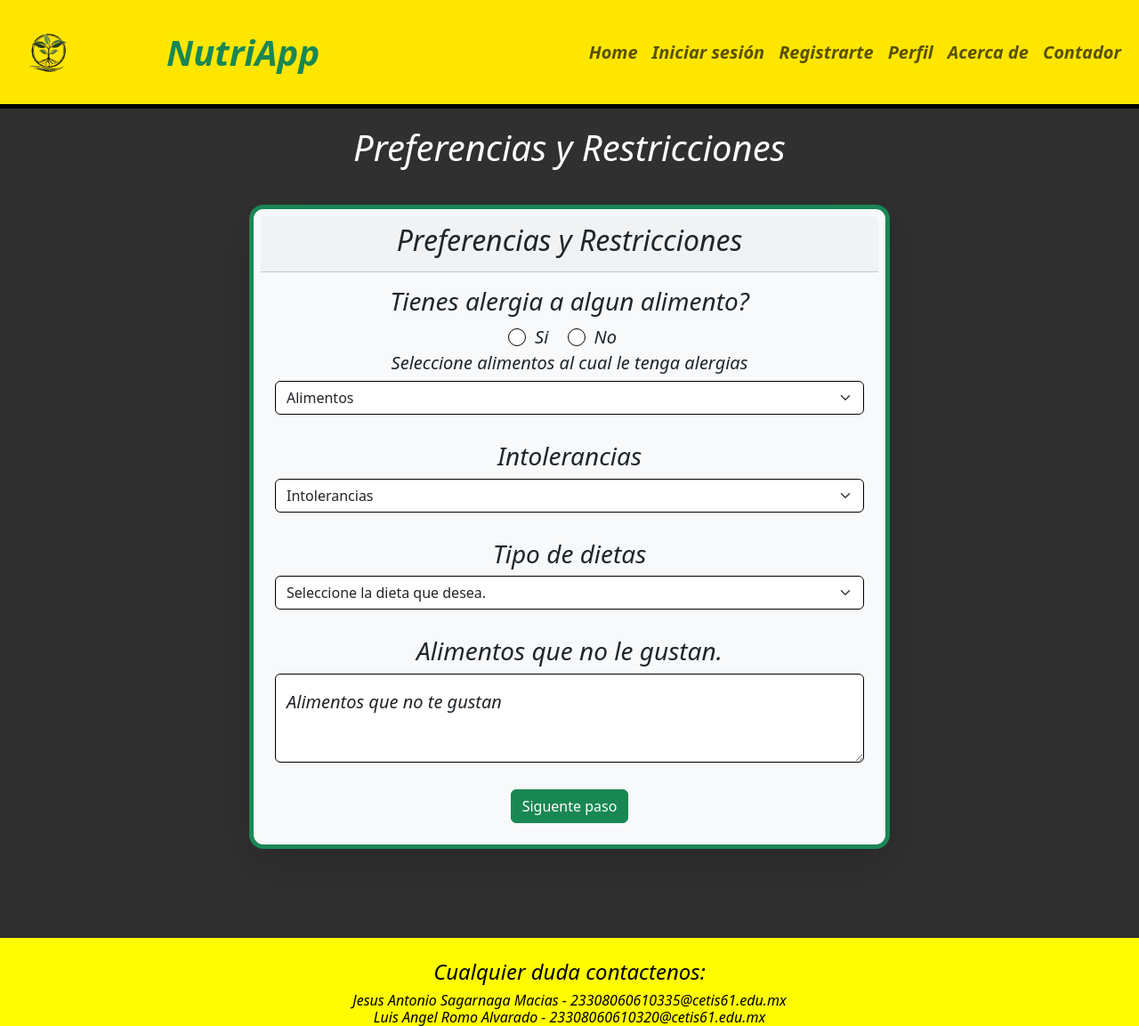
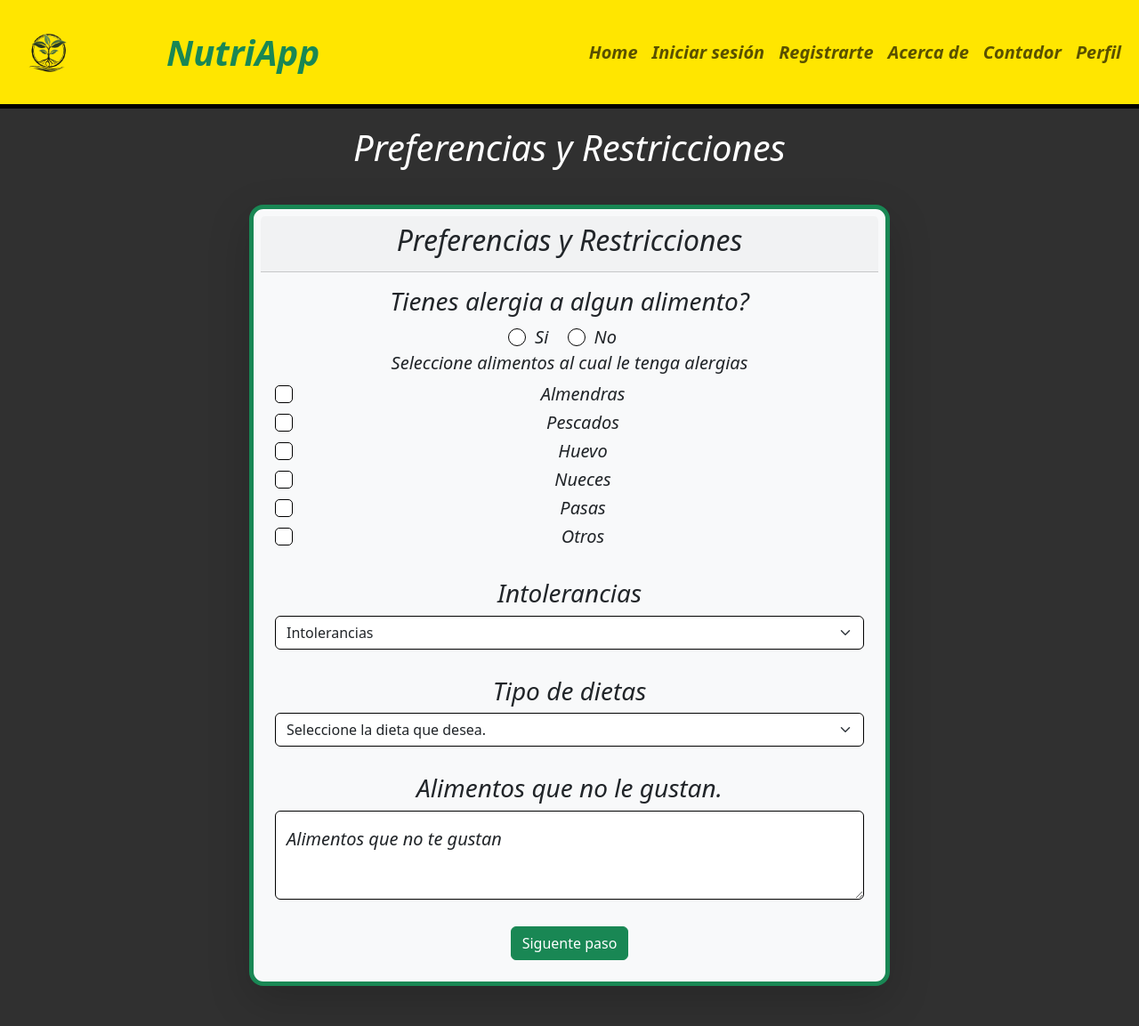
Before and after one commit to Sagarnaga-Jesus/nutriApp, a Flask app: page /preferencias in a window 1280 px wide. Shown: the top 1153 px of the page at 89% size. Run offline with Flask 3, Linux system fonts and the light colour scheme.

Commit message:
revision

```diff
--- a/app.py
+++ b/app.py
@@ -73,32 +73,56 @@ def registro():
             flash("Las contraseñas no coinciden", "danger")
             return render_template("registro.html")
         else:
-            perfiles.append(
-                {"nombre":nomyape,
+            session['usuario']= {"nombre":nomyape,
                 "correo":correo,
                 "contraseña":contraseña,
                 "edad":edad,
                 "peso":peso,
                 "altura":altura,
                 "sexo":sexo
-                })
-            flash("Registro exitoso {nomyape}","success")##falsta
+                }
             return render_template("objetivos.html")
 
     return render_template("registro.html")
 
 @app.route('/objetivos', methods=["POST", "GET"])##Objetivos
 def objetivos():
-
+    if request.method == "POST":
+        objetivos = request.form["objetivos"]
+        session['usuario']['objetivo'] = objetivos
+        return redirect('/preferencias')
 
     return render_template("objetivos.html")
 
-@app.route('/preferencias',methods=["POST","GET"])##Preferencias
-def preferencias():##cambie el nombre de calorias a preferencias
+@app.route('/preferencias',methods=["POST","GET"])
+def preferencias():
+    if request.method == "POST":
+        alergia = request.form["alergia"]
+        alergias = request.form["alergias"]
+        intolerancia = request.form["intolerancias"]
+        dietas = request.form["dietas"]
+        no_gusta = request.form["no_gustan"]
+
+        preferencias = { "alergia":alergia,
+                        "alergias":alergias,
+                        "intolerancia":intolerancia,
+                        "dietas":dietas,
+                        "no_gusta":no_gusta
+                        }
+
+        session['usuario']['preferencias'] = preferencias
+        return redirect('/experiencia')
     return render_template("preferencias.html")
 
-@app.route('/experiencia',methods={"POST","GET"})##Calendario
-def experiencia():##cambie el nombre de calendario a experiencia
+@app.route('/nivel',methods={"POST","GET"})
+def experiencia():
+    if request.method == "POST":
+        experi = request.form["experiencia"]
+
+        session['usuario']['experiencia'] = experi
+
+        perfiles.append(session['perfil'])
+        return render_template('/login')## no manda a logiiin
     return render_template("experiencia.html")
 
 
--- a/templates/base.html
+++ b/templates/base.html
@@ -32,13 +32,13 @@
                             <a class="nav-link" href="/registro">Registrarte</a>
                         </li>
                         <li class="nav-item">
-                            <a class="nav-link" href="/perfil">Perfil</a>
-                        </li>
-                        <li class="nav-item">
                             <a class="nav-link" href="/acerca">Acerca de</a>
                         </li>
                         <li class="nav-item">
                             <a class="nav-link" href="/contador">Contador</a>
+                        </li>
+                        <li class="nav-item">
+                            <a class="nav-link" href="/perfil">Perfil</a>
                         </li>
                     </ul>
                 </div>
--- a/templates/perfil.html
+++ b/templates/perfil.html
@@ -1,5 +1,6 @@
 {% extends "base.html" %}
 {% block title %} Perfil {% endblock %}
+
 {% with messages = get_flashed_messages(with_categories=true) %}
     {% if messages %}
         {% for category, message in messages %}
--- a/templates/preferencias.html
+++ b/templates/preferencias.html
@@ -5,7 +5,7 @@
 
 <h1 class="text-center fst-italic" style="margin-top: 20px;"> Preferencias y Restricciones</h1>
     <div class="card mx-auto p-2 mb-3 shadow-lg bg-body-tertiary rounded-4 text-center border-success border-5 fs-5 fst-italic" style="width: 45rem; height: auto; margin-top: 40px;">
-            <form action="/experiencia" method="POST" id="preferencias">
+            <form action="/preferencias" method="POST" id="preferencias">
         <div class="card-header">
             <h2> Preferencias y Restricciones</h2>
         </div>
@@ -20,23 +20,52 @@
                 <label class="form-check-label" for="no">No</label>
             </div>
             <h5>Seleccione alimentos al cual le tenga alergias</h5>
-            <select class="form-select border border-black" aria-label="Default select example" name="alergias"required>
-                <option selected>Alimentos</option>
-                <option value="almendras">Almendras</option>
-                <option value="pescados">Pescados</option>
-                <option value="huevo">Huevo</option>
-                <option value="otro">Algun otro</option>
-            </select>
+            <div class="form-check">
+                <input class="form-check-input border border-black" type="checkbox" value="almendras" id="almendras" name="alergias">
+                <label class="form-check-label" for="checkDefault">
+                    Almendras
+                </label>
+            </div>
+            <div class="form-check">
+                <input class="form-check-input border border-black" type="checkbox" value="pescados" id="pescados" name="alergias">
+                <label class="form-check-label" for="checkDefault">
+                    Pescados
+                </label>
+            </div>
+            <div class="form-check">
+                <input class="form-check-input border border-black" type="checkbox" value="huevo" id="huevo" name="alergias">
+                <label class="form-check-label" for="checkDefault">
+                    Huevo
+                </label>
+            </div>
+            <div class="form-check">
+                <input class="form-check-input border border-black" type="checkbox" value="nueces" id="nueces" name="alergias">
+                <label class="form-check-label" for="checkDefault">
+                    Nueces
+                </label>
+            </div>
+            <div class="form-check">
+                <input class="form-check-input border border-black" type="checkbox" value="pasas" id="pasas" name="alergias">
+                <label class="form-check-label" for="checkDefault">
+                    Pasas
+                </label>
+            </div>
+            <div class="form-check">
+                <input class="form-check-input border border-black" type="checkbox" value="otros" id="otros" name="alergias">
+                <label class="form-check-label" for="checkDefault">
+                    Otros
+                </label>
+            </div>
             <br>
             <h3>Intolerancias</h3>
-            <select class="form-select border border-black" aria-label="Default select example" name="Intolerancias" required>
+            <select class="form-select border border-black" aria-label="Default select example" name="intolerancias" required>
                 <option selected>Intolerancias</option>
                 <option value="lactosa">Lactosa</option>
                 <option value="gluten">Gluten</option>
                 <option value="no">No tengo</option>
             </select>
             <br>
-            <h3>Tipo de dietas </h3>
+            <h3>Tipo de dietas</h3>
             <select class="form-select border border-black" aria-label="Default select example" name="dietas" required>
                 <option selected>Seleccione la dieta que desea.</option>
                 <option value="vegana">Vegana</option>
```
Also changed, not shown: templates/acerca_de.html (+24 -1 lines), templates/experiencia.html (+17 -3 lines), templates/objetivos.html (+4 -4 lines). Lines whose indentation alone changed are shown as unchanged.
